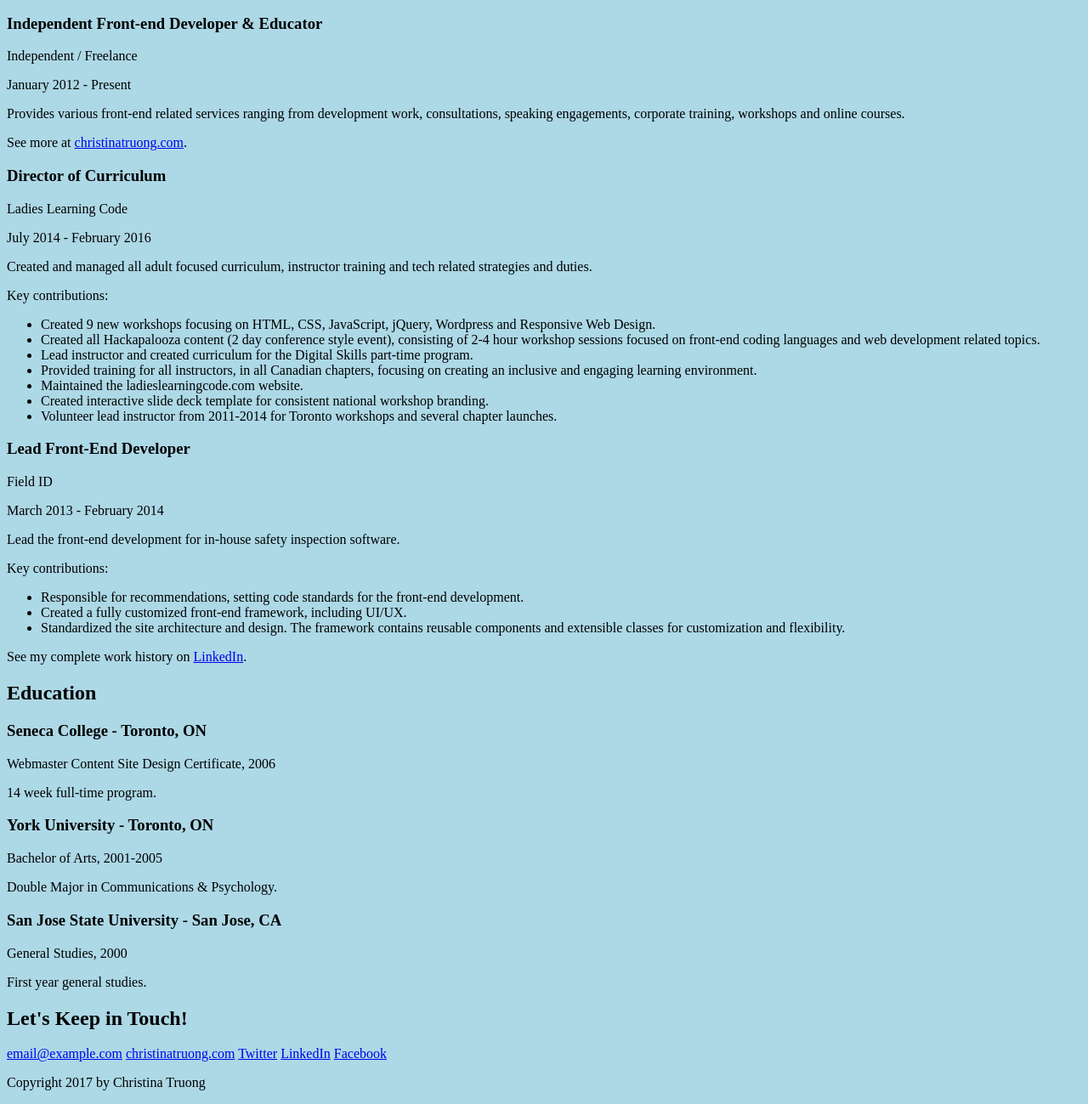
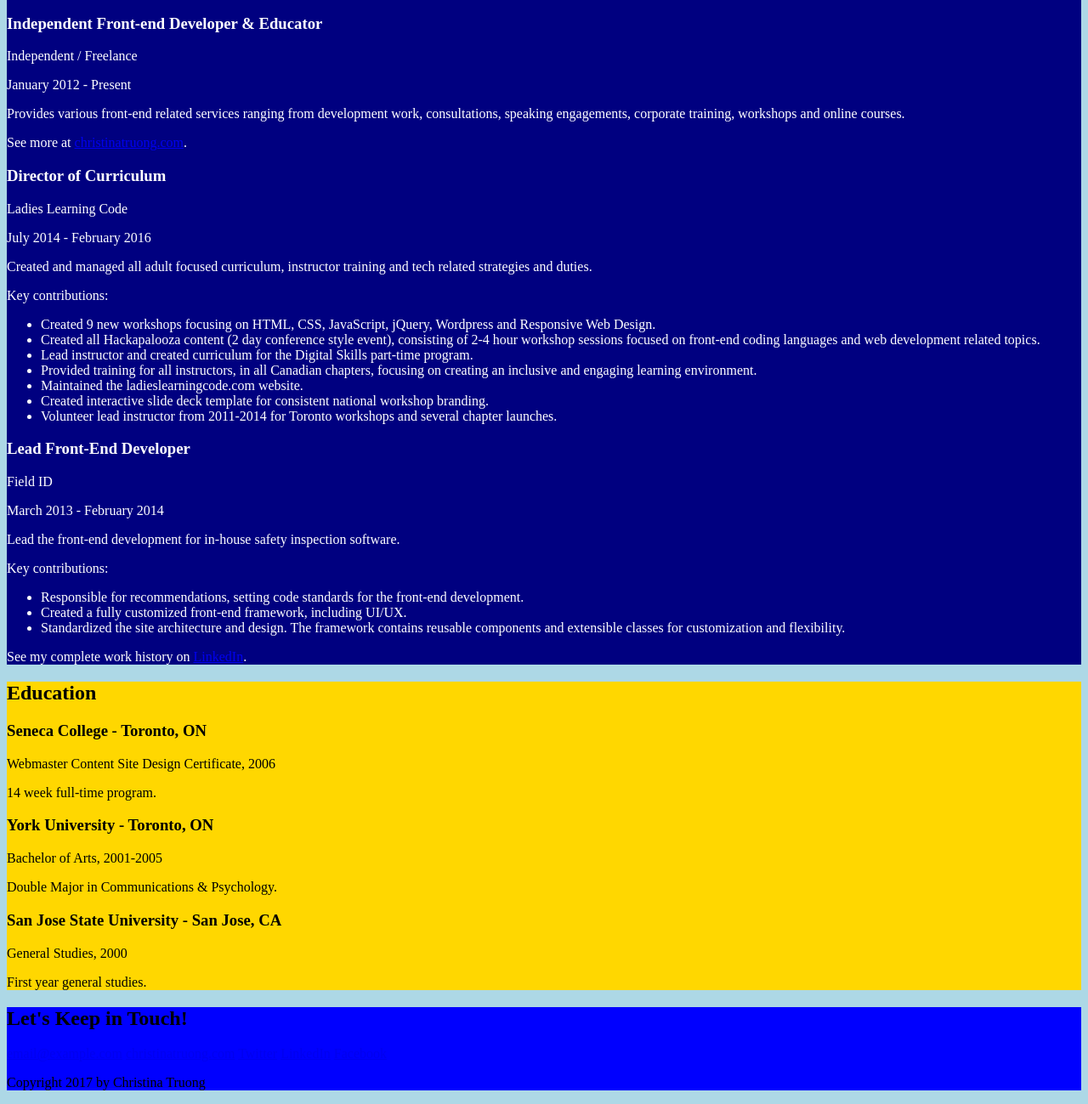
Before and after one commit to MateiTeca/3-css-essential-training-1-2-resume-files-MateiTeca, a plain HTML site: page CSS esential training 1/index.html in a window 1280 px wide. Shown: the part 239-1538 px from the top of the page at 85% size. Drawn offline with Linux system fonts and the light colour scheme.

Commit message:
Add selectords

```diff
--- a/CSS esential training 1/index.html
+++ b/CSS esential training 1/index.html
@@ -17,7 +17,7 @@
 
     <main>
         <!-- // Work Experience -->
-        <section>
+        <section id="work-experience">
             <h2>Work Experience</h2>
 
             <!-- Job 1 Details -->
@@ -63,7 +63,7 @@
 
 
         <!-- // Education -->
-        <section>
+        <section id="Education">
             <h2>Education</h2>
 
             <!-- School 1 details. -->
@@ -84,7 +84,7 @@
     </main>
 
     <!-- // Footer & contact info -->
-    <footer>
+    <footer >
         <h2>Let's Keep in Touch!</h2>
 
         <!-- Social media links. Add or remove any networks. -->
--- a/CSS esential training 1/styles.css
+++ b/CSS esential training 1/styles.css
@@ -1,3 +1,16 @@
 body {
     background: lightblue;
 }
+
+#work-experience {
+    background: navy;
+    color: white;
+}
+
+#Education {
+    background: gold;
+}
+
+footer {
+    background: blue;
+}
```
Also changed, not shown: 1 other file.
